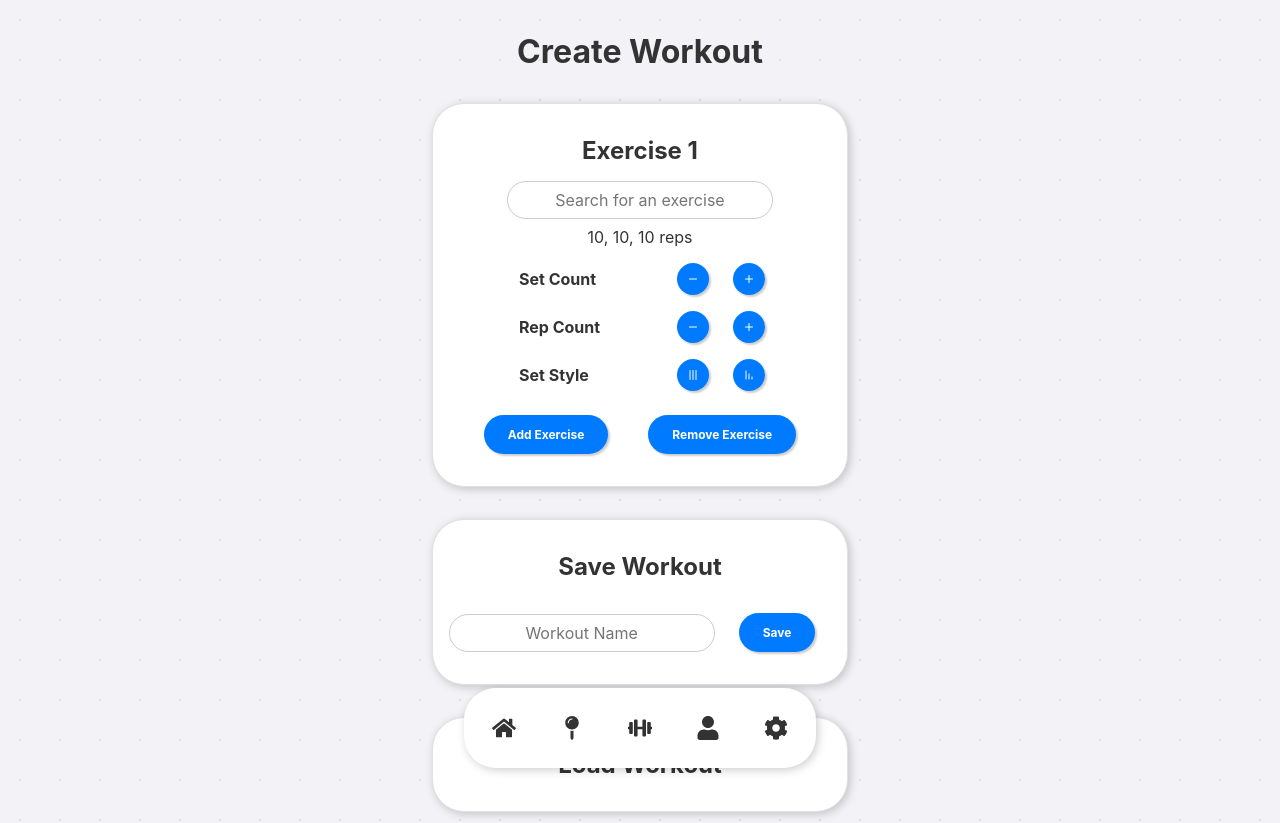
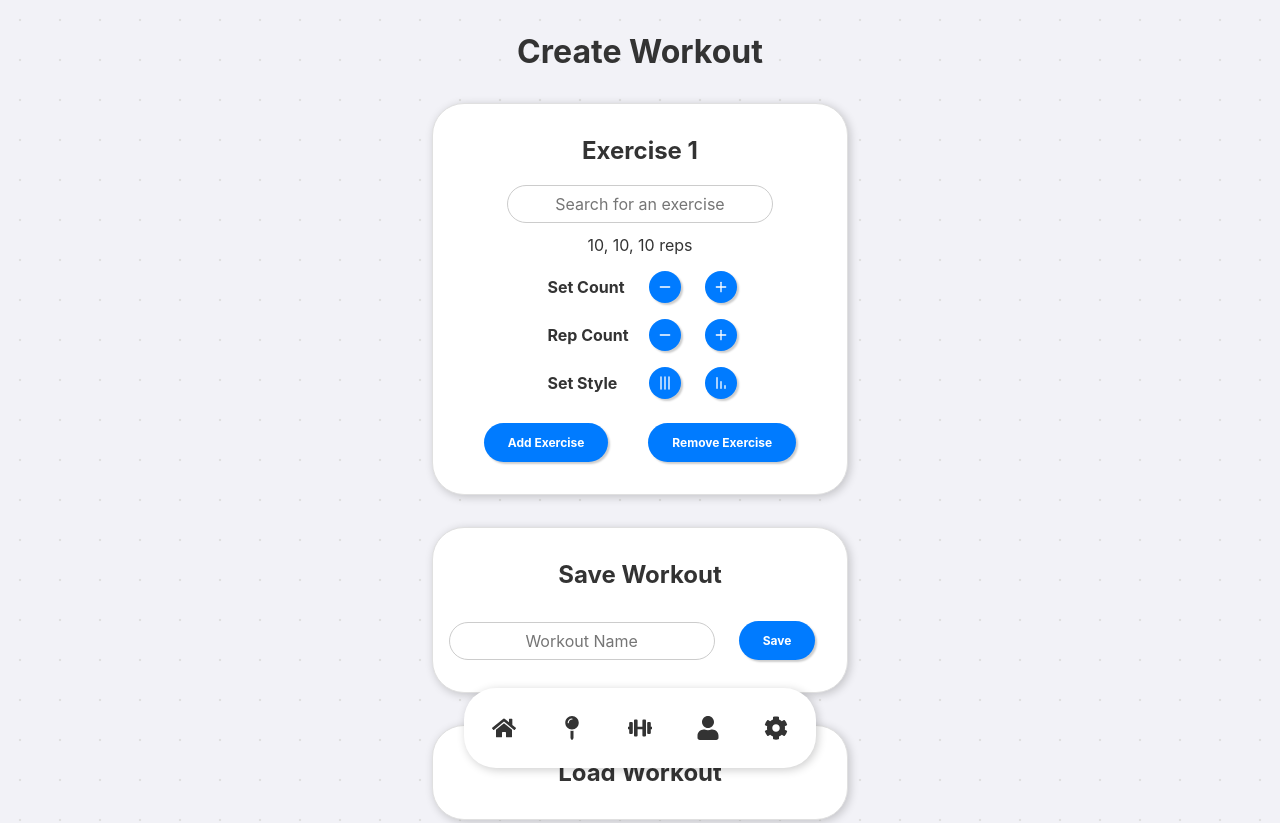
Before and after one commit to Jararered/fitness-framework, a React (Vite) app: page /create in a window 1280 px wide. Shown: the top 823 px of the page. Built offline with nearby package versions, Linux system fonts and the light colour scheme.

Commit message:
Enhance WorkoutCreatePage layout by introducing a new card-content class for better structure; update exercise adjustments section for improved organization and visual clarity. Add styles for card-content in App.css.

```diff
--- a/src/pages/WorkoutCreatePage.tsx
+++ b/src/pages/WorkoutCreatePage.tsx
@@ -225,7 +225,7 @@ const WorkoutCreatePage: React.FC = () => {
             <h1>Create Workout</h1>
             <div className="card">
                 {workoutPlanState.map((p, exerciseIndex) => (
-                    <div key={exerciseIndex}>
+                    <div className="card-content" key={exerciseIndex}>
                         <h2>Exercise {exerciseIndex + 1}</h2>
 
                         <SelectorSearchable
@@ -241,19 +241,20 @@ const WorkoutCreatePage: React.FC = () => {
                             placeholder="Search for an exercise"
                         />
 
-                        <div className="reps-container">
+                        <div className="reps-display">
                             <p>{handleFormatReps(p.reps)} reps</p>
                         </div>
 
+                        <div className="exercise-adjustments">
                             <DividerSpaced
                                 left={<h3>Set Count</h3>}
                                 right={
                                     <span>
                                         <button className="adjust" onClick={() => handleSetsChange(exerciseIndex, "decrease")}>
-                                        <LuMinus />
+                                            <LuMinus size={16} />
                                         </button>
                                         <button className="adjust" onClick={() => handleSetsChange(exerciseIndex, "increase")}>
-                                        <LuPlus />
+                                            <LuPlus size={16} />
                                         </button>
                                     </span>
                                 }
@@ -264,10 +265,10 @@ const WorkoutCreatePage: React.FC = () => {
                                 right={
                                     <span>
                                         <button className="adjust" onClick={() => handleChangeBaseReps(exerciseIndex, "decrease")}>
-                                        <LuMinus />
+                                            <LuMinus size={16} />
                                         </button>
                                         <button className="adjust" onClick={() => handleChangeBaseReps(exerciseIndex, "increase")}>
-                                        <LuPlus />
+                                            <LuPlus size={16} />
                                         </button>
                                     </span>
                                 }
@@ -278,14 +279,15 @@ const WorkoutCreatePage: React.FC = () => {
                                 right={
                                     <span>
                                         <button className="adjust" onClick={() => handleSetStyle(exerciseIndex, "flat")}>
-                                        <LuAlignJustify className="flat-set-icon" />
+                                            <LuAlignJustify className="flat-set-icon" size={16} />
                                         </button>
                                         <button className="adjust" onClick={() => handleSetStyle(exerciseIndex, "drop")}>
-                                        <LuChartNoAxesColumnDecreasing className="drop-set-icon" />
+                                            <LuChartNoAxesColumnDecreasing className="drop-set-icon" size={16} />
                                         </button>
                                     </span>
                                 }
                             />
+                        </div>
 
                     </div>
                 ))}
--- a/src/styles/components/App.css
+++ b/src/styles/components/App.css
@@ -34,3 +34,10 @@
     border: 1px solid var(--card-border);
     text-align: center;
 }
+
+.card-content {
+    display: flex;
+    flex-direction: column;
+    align-items: center;
+    width: 100%;
+}
```
Lines whose indentation alone changed are shown as unchanged.
